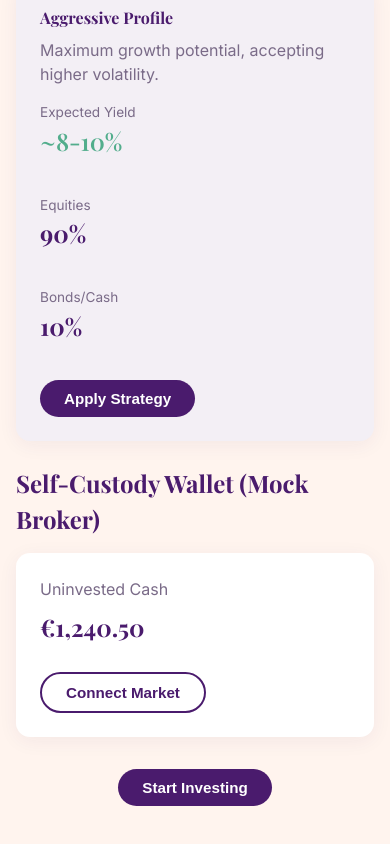
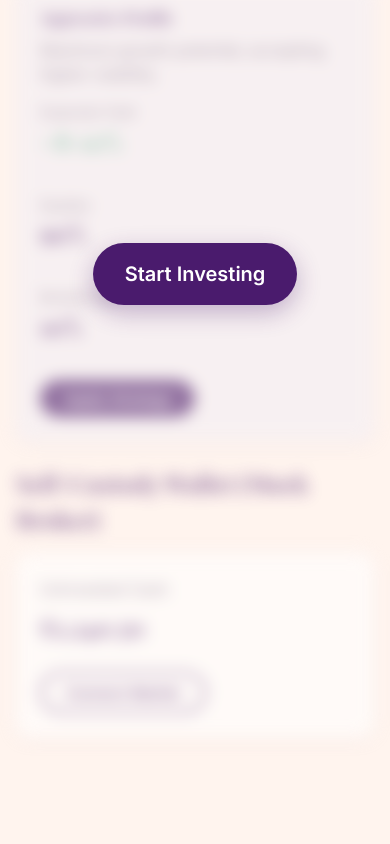
Before and after one commit to jakubwolanin77/platform-sim, a plain HTML site: page investing.html in a window 390 px wide. Shown: the part 1154-1998 px from the top of the page. Drawn offline with nearby package versions, Linux system fonts and the light colour scheme; a web font is replaced by a local one.

Commit message:
Update investing page conception and fix mobile nav scrolling

```diff
--- a/assets/css/style.css
+++ b/assets/css/style.css
@@ -405,9 +405,8 @@ a:hover {
         border-right: none;
         border-top: 1px solid rgba(74, 27, 109, 0.1);
         padding: 10px;
-        flex-direction: row;
+        display: block;
         z-index: 100;
-        align-items: center;
         box-shadow: 0 -4px 20px rgba(0,0,0,0.05);
     }
     .sidebar .logo {
@@ -419,9 +418,14 @@ a:hover {
         gap: 8px;
         margin-bottom: 0;
         padding-bottom: 5px;
+        width: 100%;
+        -webkit-overflow-scrolling: touch;
     }
     .nav-links::-webkit-scrollbar {
         display: none;
+    }
+    .nav-links li {
+        flex-shrink: 0;
     }
     .nav-links a {
         padding: 8px 14px;
--- a/investing.html
+++ b/investing.html
@@ -74,8 +74,8 @@
             </div>
         </div>
 
-        <div id="premium-section">
-            <div id="premium-content" style="filter: blur(12px); opacity: 0.5; transition: all 0.4s ease-in-out;">
+        <div id="premium-section" style="position: relative;">
+            <div id="premium-content" style="filter: blur(8px); opacity: 0.6; pointer-events: none; user-select: none;">
 
                 <h3>Edit Strategy</h3>
         <p class="text-muted mb-2">Change your auto-investing profile. This adjusts future buys.</p>
@@ -117,10 +117,11 @@
                 </div>
                 <button class="btn btn-outline">Connect Market</button>
             </div>
+        </div>
             </div>
 
-            <div id="premium-overlay" style="text-align: center; margin-top: 2rem;">
-                <button class="btn btn-primary" onclick="alert('Forwarding to application...')">Start Investing</button>
+            <div id="premium-overlay" style="position: absolute; top: 50%; left: 50%; transform: translate(-50%, -50%); text-align: center; width: 100%; z-index: 10;">
+                <a href="https://example.com/broker" target="_blank" class="btn btn-primary" style="font-size: 1.25rem; padding: 16px 32px; box-shadow: 0 8px 25px rgba(74, 27, 109, 0.3);">Start Investing</a>
             </div>
         </div>
 
@@ -168,21 +169,7 @@
 
         createDonutChart(ctx, [eq, bo], ['Equities', 'Bonds/Cash'], true);
 
-        // Scroll to reveal logic
-        const observer = new IntersectionObserver((entries) => {
-            entries.forEach(entry => {
-                const content = document.getElementById('premium-content');
-                if (entry.isIntersecting) {
-                    content.style.filter = 'none';
-                    content.style.opacity = '1';
-                } else {
-                    content.style.filter = 'blur(12px)';
-                    content.style.opacity = '0.5';
-                }
-            });
-        }, { threshold: 0.65 }); // Triggers only when 65% of the section is visible
-
-        observer.observe(document.getElementById('premium-section'));
+        // Blur is static; redirect button handles access
     });
 
     function setStrat(strat) {
```
